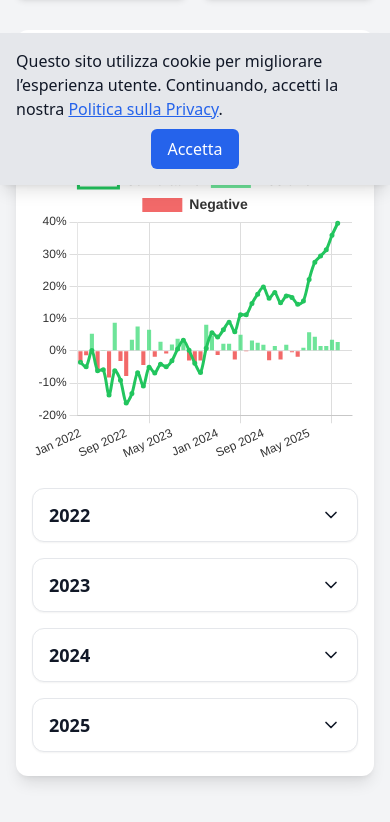
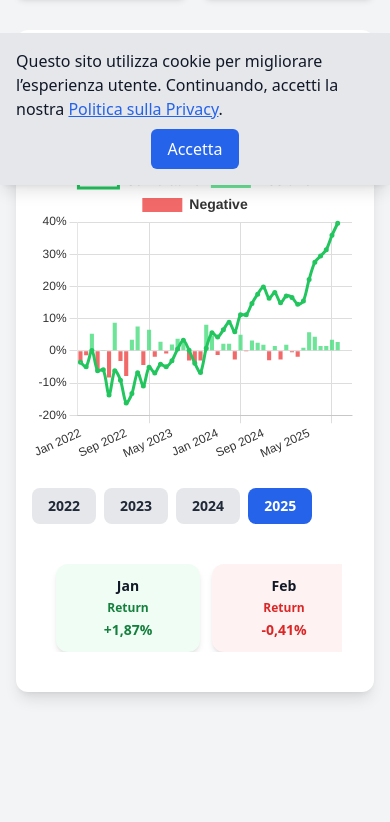
Before and after one commit to DanieleMasone/ingdanielemasone, a React (Create React App) app: page /#/trading in a window 390 px wide. Shown: the part 659-1481 px from the top of the page. Built offline with nearby package versions, Linux system fonts and the light colour scheme.

Commit message:
chore: TradingPerformanceChart

```diff
--- a/src/components/ui/TradingPerformanceChart.jsx
+++ b/src/components/ui/TradingPerformanceChart.jsx
@@ -13,7 +13,6 @@ import {
     PointElement,
     Tooltip,
 } from 'chart.js';
-import {ChevronDown} from "lucide-react";
 
 ChartJS.register(
     CategoryScale,
@@ -84,7 +83,7 @@ export default function TradingPerformanceChart() {
         const valid = months.filter((r) => r != null);
         let capital = 1;
         valid.forEach((r) => (capital *= 1 + r / 100));
-        return +( (capital - 1) * 100 ).toFixed(2);
+        return +((capital - 1) * 100).toFixed(2);
     }
 
     const getCumulativeSum = (returns) => {
@@ -210,46 +209,40 @@ export default function TradingPerformanceChart() {
             },
         },
     };
-    const [openYear, setOpenYear] = useState(null);
+
+    const [selectedYear, setSelectedYear] = useState("2025");
 
     function renderSummary() {
+        const years = {2022: 0, 2023: 12, 2024: 24, 2025: 36};
+
         if (isMonthly) {
-            const years = {2022: 0, 2023: 12, 2024: 24, 2025: 36};
             return (
                 <div className="space-y-4">
-                    {Object.entries(years).map(([year, idx]) => {
-                        const data = monthlyReturns.slice(idx, idx + 12);
-                        const isOpen = openYear === year;
-
-                        return (
-                            <div
+                    {/* Tabs per anno */}
+                    <div className="flex gap-2 overflow-x-auto pb-2 scrollbar-none">
+                        {Object.keys(years).map((year) => (
+                            <button
                                 key={year}
-                                className="border rounded-xl shadow-sm overflow-hidden transition-colors bg-white dark:bg-gray-900"
-                            >
-                                {/* Header Accordion */}
-                                <button
-                                    onClick={() => setOpenYear(isOpen ? null : year)}
-                                    className="w-full flex justify-between items-center px-4 py-3 text-left font-semibold text-gray-900 dark:text-gray-100 hover:bg-gray-50 dark:hover:bg-gray-800 transition-colors"
-                                >
-                                    <span className="text-lg">{year}</span>
-                                    <ChevronDown
-                                        className={`w-5 h-5 transform transition-transform duration-300 ${
-                                            isOpen ? "rotate-180" : ""
-                                        }`}
-                                    />
-                                </button>
-
-                                {/* Contents Accordion */}
-                                <div
-                                    className={`transition-all duration-300 ease-in-out overflow-hidden ${
-                                        isOpen ? "max-h-[2000px] opacity-100" : "max-h-0 opacity-0"
+                                onClick={() => setSelectedYear(year)}
+                                className={`px-4 py-2 rounded-lg font-semibold whitespace-nowrap transition-colors
+                                ${
+                                    selectedYear === year
+                                        ? "bg-blue-600 text-white"
+                                        : "bg-gray-200 dark:bg-gray-700 text-gray-800 dark:text-gray-200 hover:bg-gray-300 dark:hover:bg-gray-600"
                                 }`}
                             >
+                                {year}
+                            </button>
+                        ))}
+                    </div>
 
+                    {/* Cards per l’anno selezionato */}
                     <div className="p-4">
-                                        {/* Desktop: 12-card grid on one row, no scrolling */}
+                        {/* Desktop: 12-card grid su una riga */}
                         <div className="hidden sm:grid grid-cols-12 gap-3">
-                                            {data.map((val, i) => {
+                            {monthlyReturns
+                                .slice(years[selectedYear], years[selectedYear] + 12)
+                                .map((val, i) => {
                                     const isNeutral = val == null || val === "-";
                                     const isPositive = !isNeutral && val >= 0;
 
@@ -257,7 +250,8 @@ export default function TradingPerformanceChart() {
                                         <div
                                             key={i}
                                             className={`rounded-xl shadow-md p-2 transition transform hover:scale-105 hover:shadow-lg
-                                                        ${isNeutral
+                                        ${
+                                                isNeutral
                                                     ? "bg-gray-100 dark:bg-gray-800"
                                                     : isPositive
                                                         ? "bg-green-50 dark:bg-green-900/20"
@@ -276,7 +270,7 @@ export default function TradingPerformanceChart() {
                                                             : "text-red-600 dark:text-red-400"
                                                 }`}
                                             >
-                                                            {t('performance_return_label', 'Rendimento')}
+                                                {t("performance_return_label", "Rendimento")}
                                             </p>
                                             <p
                                                 className={`mt-1 text-sm font-bold text-center break-words ${
@@ -287,17 +281,24 @@ export default function TradingPerformanceChart() {
                                                             : "text-red-600 dark:text-red-400"
                                                 }`}
                                             >
-                                                            {isNeutral ? "—" : (val > 0 ? "+" : "") + val.toFixed(2).replace(".", ",") + "%"}
+                                                {isNeutral
+                                                    ? "—"
+                                                    : (val > 0 ? "+" : "") +
+                                                    val.toFixed(2).replace(".", ",") +
+                                                    "%"}
                                             </p>
                                         </div>
                                     );
                                 })}
                         </div>
 
-                                        {/* Mobile: horizontal scroll */}
-                                        <div className="sm:hidden overflow-x-auto overflow-y-hidden">
+                        {/* Mobile: scroll orizzontale */}
+                        <div
+                            className="sm:hidden overflow-x-auto overflow-y-hidden scrollbar-thin scrollbar-thumb-gray-400 dark:scrollbar-thumb-gray-600 scrollbar-track-gray-200 dark:scrollbar-track-gray-800">
                             <div className="flex flex-nowrap gap-3 px-2">
-                                                {data.map((val, i) => {
+                                {monthlyReturns
+                                    .slice(years[selectedYear], years[selectedYear] + 12)
+                                    .map((val, i) => {
                                         const isNeutral = val == null || val === "-";
                                         const isPositive = !isNeutral && val >= 0;
 
@@ -305,7 +306,8 @@ export default function TradingPerformanceChart() {
                                             <div
                                                 key={i}
                                                 className={`flex-shrink-0 w-36 rounded-xl shadow-md p-3 transition transform hover:scale-105 hover:shadow-lg
-                                                            ${isNeutral
+                                            ${
+                                                    isNeutral
                                                         ? "bg-gray-100 dark:bg-gray-800"
                                                         : isPositive
                                                             ? "bg-green-50 dark:bg-green-900/20"
@@ -324,7 +326,7 @@ export default function TradingPerformanceChart() {
                                                                 : "text-red-600 dark:text-red-400"
                                                     }`}
                                                 >
-                                                                {t('performance_return_label', 'Rendimento')}
+                                                    {t("performance_return_label", "Rendimento")}
                                                 </p>
                                                 <p
                                                     className={`mt-1 text-sm font-bold text-center break-words ${
@@ -335,7 +337,11 @@ export default function TradingPerformanceChart() {
                                                                 : "text-red-600 dark:text-red-400"
                                                     }`}
                                                 >
-                                                                {isNeutral ? "—" : (val > 0 ? "+" : "") + val.toFixed(2).replace(".", ",") + "%"}
+                                                    {isNeutral
+                                                        ? "—"
+                                                        : (val > 0 ? "+" : "") +
+                                                        val.toFixed(2).replace(".", ",") +
+                                                        "%"}
                                                 </p>
                                             </div>
                                         );
@@ -343,15 +349,11 @@ export default function TradingPerformanceChart() {
                             </div>
                         </div>
                     </div>
-
-                                </div>
-                            </div>
-                        );
-                    })}
                 </div>
             );
         }
 
+        // --- VISTA ANNUALE ---
         return (
             <div className="overflow-x-auto sm:overflow-x-visible">
                 <div className="flex sm:grid sm:grid-cols-2 md:grid-cols-3 lg:grid-cols-4 gap-4 p-2">
@@ -362,7 +364,8 @@ export default function TradingPerformanceChart() {
                             <div
                                 key={year}
                                 className={`flex-shrink-0 w-36 sm:w-auto rounded-xl shadow-md p-4 transition transform hover:scale-105 hover:shadow-lg
-                            ${isPositive
+                            ${
+                                    isPositive
                                         ? "bg-green-50 dark:bg-green-900/20"
                                         : "bg-red-50 dark:bg-red-900/20"
                                 }`}
@@ -377,7 +380,7 @@ export default function TradingPerformanceChart() {
                                             : "text-red-600 dark:text-red-400"
                                     }`}
                                 >
-                                    {t('performance_return_label')}
+                                    {t("performance_return_label")}
                                 </p>
                                 <p
                                     className={`mt-1 text-xl font-bold text-center ${
@@ -387,9 +390,10 @@ export default function TradingPerformanceChart() {
                                     }`}
                                 >
                                     {annualReturns[i] != null
-                                        ? (annualReturns[i] > 0 ? "+" : "") + annualReturns[i].toFixed(2).replace(".", ",") + "%"
-                                        : "—"
-                                    }
+                                        ? (annualReturns[i] > 0 ? "+" : "") +
+                                        annualReturns[i].toFixed(2).replace(".", ",") +
+                                        "%"
+                                        : "—"}
                                 </p>
                             </div>
                         );
```
Lines whose indentation alone changed are shown as unchanged.
